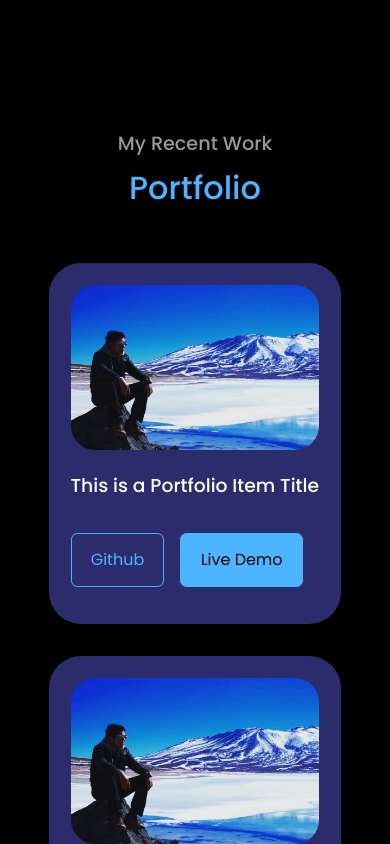
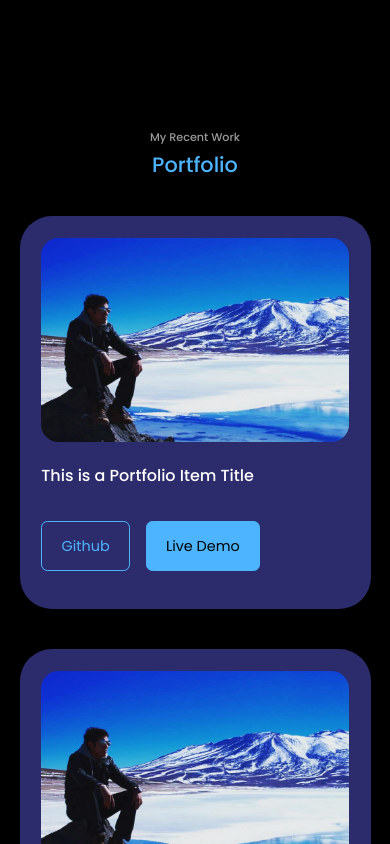
Before and after one commit to chrisWO92/portfolio-web, a React (Create React App) app: page / in a window 390 px wide. Shown: the part 3760-4604 px from the top of the page. Built offline with nearby package versions, Linux system fonts and the light colour scheme.

Commit message:
portfolio responsive completed, fold included

```diff
--- a/src/components/portfolio/Portfolio.jsx
+++ b/src/components/portfolio/Portfolio.jsx
@@ -53,7 +53,7 @@ const Portfolio = () => {
       <h5>My Recent Work</h5>
       <h2>Portfolio</h2>
 
-      <div className='container portfolio__container'>
+      <div className='portfolio__container'>
         {
           data.map(({id, image, title, github, demo}) => {
             return (
--- a/src/components/portfolio/portfolio.css
+++ b/src/components/portfolio/portfolio.css
@@ -3,6 +3,7 @@
     grid-template-columns: repeat(3, 1fr);
     gap: 2.5rem;
     margin: 0 auto;
+    width: 85%;
 }
 
 .portfolio__item {
@@ -33,22 +34,192 @@
     margin-bottom: 1rem;
 }
 
-/*-----------------MEDIA QUERIES (MEDIUM DEVICES) ------------*/
-@media screen and (max-width: 1024px) {
+
+
+/*========== NOTEBOOKS ===========*/
+
+/*----------------- NEST HUB MAX (1280 X 800) ------------*/
+@media screen and (max-width: 1300px) and (max-height: 850px) and (orientation: landscape) {
 
     .portfolio__container {
-        grid-template-columns: 1fr 1fr;
-        gap: 1.2rem;
+        width: 90%;
     }
 
 }
 
-/*-----------------MEDIA QUERIES (SMALL DEVICES) ------------*/
-@media screen and (max-width: 600px) {
+/*----------------- NEST HUB (1024 X 600) ------------*/
+@media screen and (max-width: 1050px) and (max-height: 650px) and (orientation: landscape) {
+
+    #portfolio > h2 {
+        margin-bottom: 1.5rem;
+        font-size: 1.6rem;
+    }
+
+    #portfolio > h5 {
+        font-size: 1rem;
+    }
 
     .portfolio__container {
-        grid-template-columns: 1fr;
-        gap: 1rem;
+        grid-template-columns: repeat(2, 1fr);
+        width: 90%;
+        column-gap: 0rem;
+    }
+
+    .portfolio__item {
+        width: 80%;
+        margin: auto;
     }
 
 }
+
+
+
+/*========== TABLETS ===========*/
+
+/*----------------- SURFACE PRO 7 (912 x 1368) ------------*/
+@media screen and (max-width: 950px) and (max-height: 1400px) and (orientation: portrait) {
+
+    .portfolio__container {
+        grid-template-columns: repeat(2, 1fr);
+        width: 90%;
+        column-gap: 1.8rem;
+    }
+
+}
+
+/*----------------- IPAD AIR (820 x 1180) ------------*/
+@media screen and (max-width: 830px) and (max-height: 1200px) and (orientation: portrait) {
+
+
+
+}
+
+/*----------------- IPAD MINI (768 x 1024) ------------*/
+@media screen and (max-width: 800px) and (max-height: 1050px) and (orientation: portrait) {
+
+
+
+}
+
+/*----------------- SURFACE DUO (540 x 720) ------------*/
+@media screen and (max-width: 550px) and (max-height: 730px) and (orientation: portrait) {
+
+    #portfolio > h2 {
+        font-size: 1.3rem;
+        margin-bottom: 4.5vh;
+    }
+
+    #portfolio > h5 {
+        font-size: 0.7rem;
+    }
+
+    .portfolio__container {
+        grid-template-columns: repeat(2, 1fr);
+        width: 90%;
+        column-gap: 1.8rem;
+    }
+
+    .portfolio__item > h3 {
+        margin: 1.2rem 0 2rem;
+        font-size: 0.8rem;
+    }
+
+    .portfolio__item__cta > a {
+        font-size: 0.8rem;
+    }
+
+    .portfolio__item__cta > .btn {
+        padding: 0.4rem 0.8rem;
+    }
+
+    .portfolio__item {
+        border-radius: 1.3rem;
+    }
+
+    .portfolio__item__image {
+        border-radius: 0.9rem;
+    }
+
+}
+
+/*========== SMARTPHONES ===========*/
+
+/*----------------- IPHONE XR (414 x 896) ------------*/
+/*----------------- SAMSUNG GALAXY S20 ULTRA (412 x 945) ------------*/
+/*----------------- PIXEL 5 (393 x 851) ------------*/
+/*----------------- IPHONE 12 PRO (390 x 844) ------------*/
+/*----------------- SAMSUNG GALAXY A51/71 (412 x 914) ------------*/
+@media screen and (max-width: 420px) and (max-height: 950px) and (orientation: portrait) {
+
+    #portfolio > h2 {
+        font-size: 1.3rem;
+        margin-bottom: 4vh;
+    }
+
+    #portfolio > h5 {
+        font-size: 0.7rem;
+    }
+
+    .portfolio__container {
+        display: flex;
+        flex-direction: column;
+        justify-content: center;
+        align-items: center;
+        width: 90%;
+        column-gap: 1.8rem;
+    }
+
+    .portfolio__item__image {
+        border-radius: 1.1rem;
+    }
+
+    .portfolio__item > h3 {
+        font-size: 1rem;
+    }
+
+    .portfolio__item__cta > a {
+        font-size: 0.9rem;
+    }
+
+}
+
+/*----------------- SAMSUNG GALAXY S8+ (360 x 740) ------------*/
+@media screen and (max-width: 420px) and (max-height: 800px) and (orientation: portrait) {
+
+
+
+}
+
+/*----------------- IPHONE SE (375 x 667 ...) ------------*/
+@media screen and (max-width: 420px) and (max-height: 700px) and (orientation: portrait) {
+
+    .portfolio__item {
+        border-radius: 1.0rem;
+    }
+
+    .portfolio__item__image {
+        border-radius: 0.8rem;
+    }
+}
+
+/*----------------- GALAXY FOLD (280 x 653) ------------*/
+@media screen and (max-width: 325px) and (max-height: 700px) and (orientation: portrait) {
+
+    .portfolio__item {
+        border-radius: 0.8rem;
+        padding: 0.9rem;
+    }
+
+    .portfolio__item__image {
+        border-radius: 0.6rem;
+    }
+
+    .portfolio__item > h3 {
+        font-size: 0.9rem;
+    }
+
+    .portfolio__item__cta > a {
+        font-size: 0.8rem;
+    }
+
+}
```
